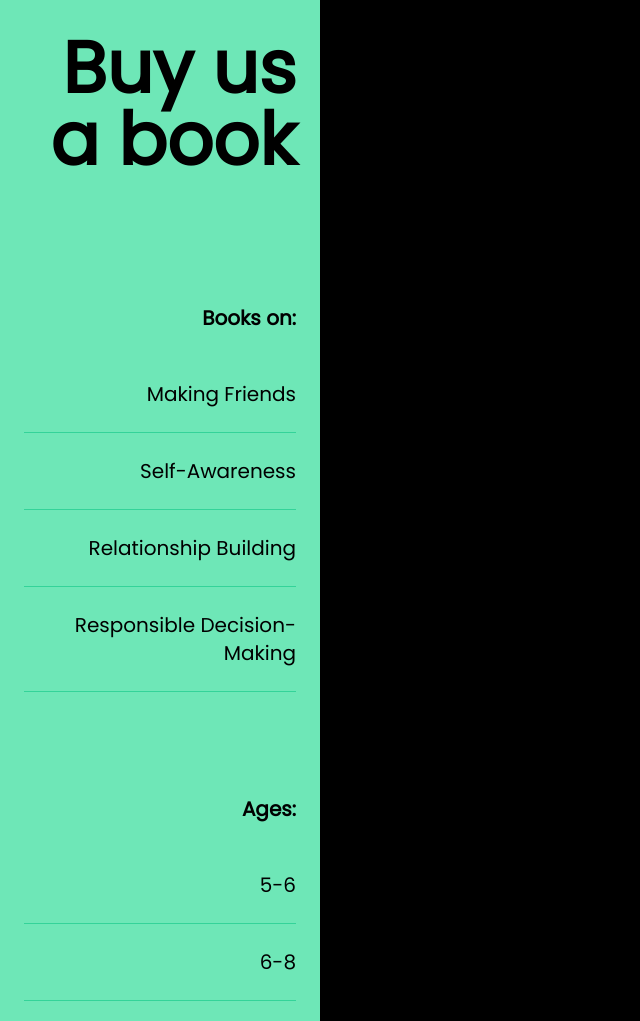
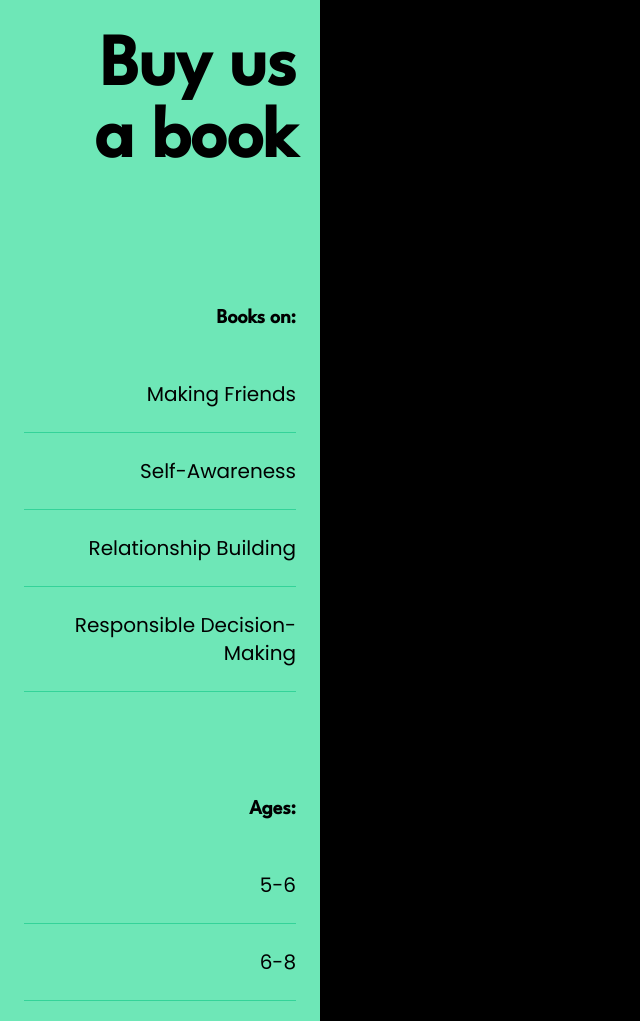
Before and after one commit to PrattDarsh/yg_backend, a Node server app: page /books in a window 1280 px wide. Shown: the part 96-1117 px from the top of the page, without its empty margins (0-640 px from the left). Run offline with Node 20, Linux system fonts and the light colour scheme; data that the repository does not hold is empty; some libraries are stand-ins or nearby versions.

Commit message:
font changes

```diff
--- a/views/books.ejs
+++ b/views/books.ejs
@@ -85,10 +85,10 @@
 
         <div class="grid md:grid-cols-4 ">
             <div class="text-black font-b  md:col-span-1 text-right bg-green-300 px-6 py-32 sideBar">
-                <div class="text-7xl font-bold">Buy us<br> a book
+                <div class="text-7xl font-bold secHeading">Buy us<br> a book
                 </div>
                 <div class="text-xl mt-32 space-y-6">
-                    <p class="font-bold mb-6">Books on:</p>
+                    <p class="font-bold mb-6 secHeading">Books on:</p>
                     <button class="w-full text-center md:text-right" onclick="category(1)">Making Friends
                     </button>
                     <div class="w-full float-right h-px bg-green-400"></div>
@@ -103,7 +103,7 @@
                     <div class="w-full float-right h-px bg-green-400"></div>
                 </div>
                 <div class="text-xl mt-32 space-y-6">
-                    <p class="font-bold mb-6">Ages:</p>
+                    <p class="font-bold mb-6 secHeading">Ages:</p>
                     <button class="w-full text-center md:text-right" onclick="showCard(1)">5-6
                     </button>
                     <div class="w-full float-right h-px bg-green-400"></div>
@@ -122,7 +122,7 @@
                 <%for(var i=0;i< books.length;i++){%>
                     <a href="<%=books[i].link%>" class="book bg-gray-900 curvedFull p-12 <%=books[i].category%>">
                         <div class=" border-gray-700  pb-32 hover:bg-gray-900 p-4 transition delay-45">
-                            <p class="text-2xl font-bold">
+                            <p class="text-2xl font-bold  secHeading">
                                 <%=books[i].title%>
                             </p>
                             <p class="text-green-500 mt-6">4-7 years</p>
```
